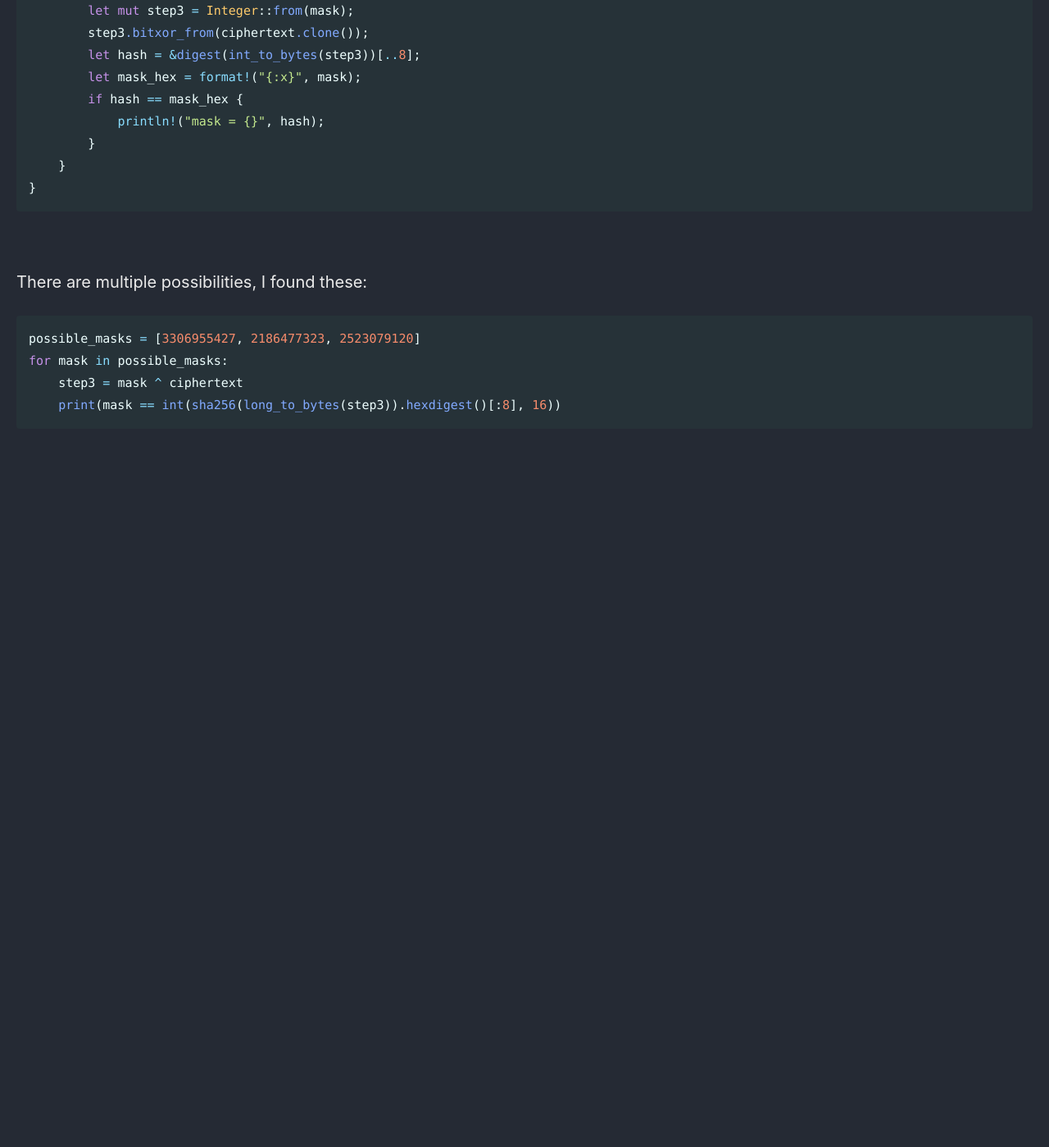
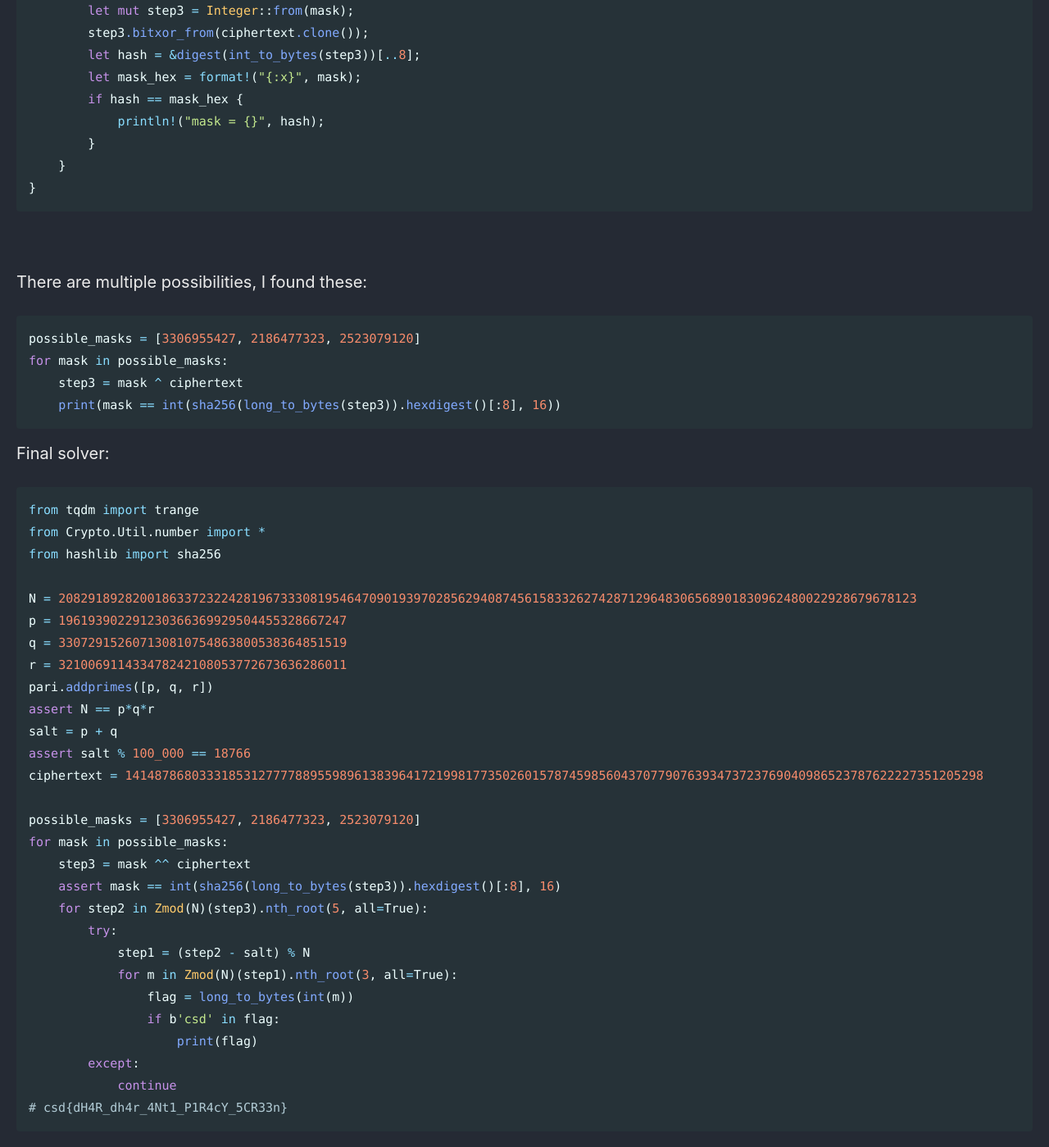
Before and after one commit to Connor-McCartney/Connor-McCartney.github.io, a Jekyll site: the page built from _pages/cryptography/rsa/interns-adventofctf2024.md, in a window 1280 px wide and 1400 px high, scrolled down 2808 px. Shown: the whole window at 82% size. Built offline with Jekyll 4.4.1, drawn with Linux system fonts in a browser that asks for light colours; cached includes are drawn as plain includes; before the commit the page ends 3376 px from its top, so only the background shows below that.

Commit message:
Update interns-adventofctf2024.md

````diff
--- a/_pages/cryptography/rsa/interns-adventofctf2024.md
+++ b/_pages/cryptography/rsa/interns-adventofctf2024.md
@@ -129,3 +129,36 @@ for mask in possible_masks:
     step3 = mask ^ ciphertext
     print(mask == int(sha256(long_to_bytes(step3)).hexdigest()[:8], 16))
 ```
+
+Final solver:
+
+```python
+from tqdm import trange
+from Crypto.Util.number import *
+from hashlib import sha256
+
+N = 20829189282001863372322428196733308195464709019397028562940874561583326274287129648306568901830962480022928679678123
+p = 196193902291230366369929504455328667247
+q = 330729152607130810754863800538364851519
+r = 321006911433478242108053772673636286011
+pari.addprimes([p, q, r])
+assert N == p*q*r
+salt = p + q
+assert salt % 100_000 == 18766
+ciphertext = 14148786803331853127777889559896138396417219981773502601578745985604370779076393473723769040986523787622227351205298
+
+possible_masks = [3306955427, 2186477323, 2523079120]
+for mask in possible_masks:
+    step3 = mask ^^ ciphertext
+    assert mask == int(sha256(long_to_bytes(step3)).hexdigest()[:8], 16)
+    for step2 in Zmod(N)(step3).nth_root(5, all=True):
+        try:
+            step1 = (step2 - salt) % N
+            for m in Zmod(N)(step1).nth_root(3, all=True):
+                flag = long_to_bytes(int(m))
+                if b'csd' in flag:
+                    print(flag)
+        except:
+            continue
+# csd{dH4R_dh4r_4Nt1_P1R4cY_5CR33n}
+```
````
